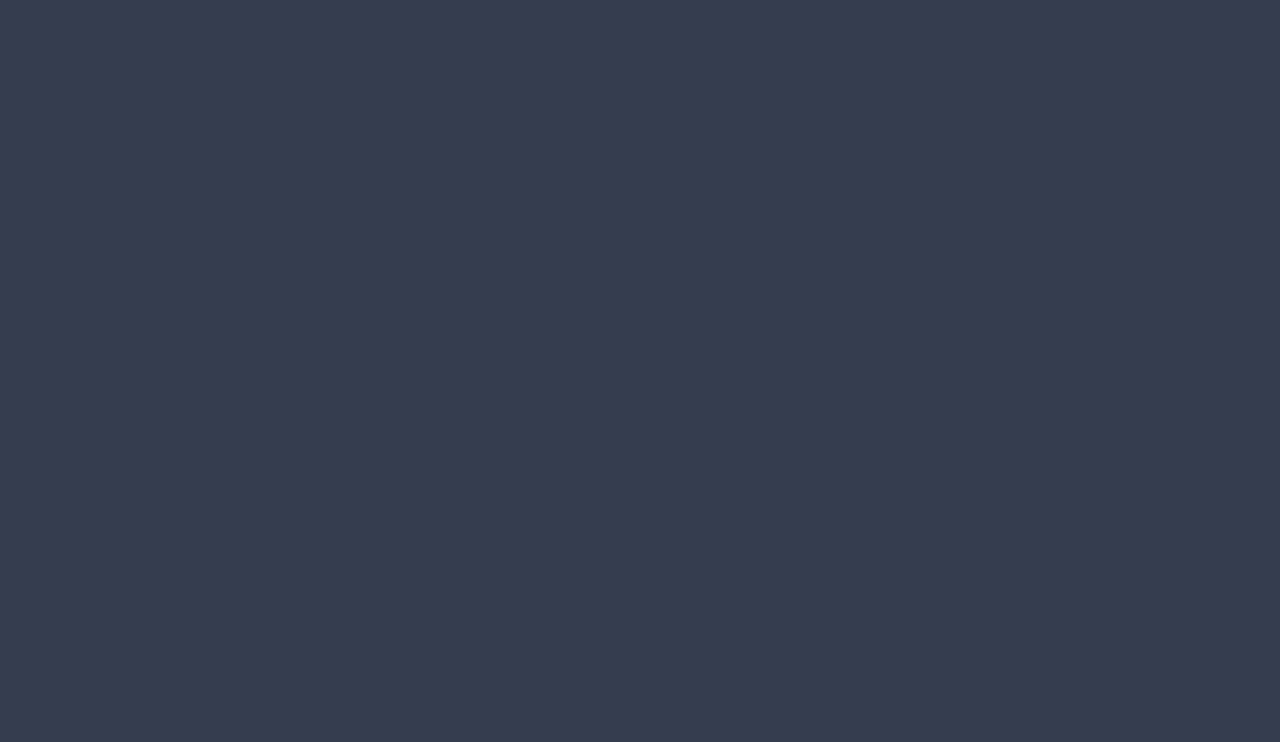
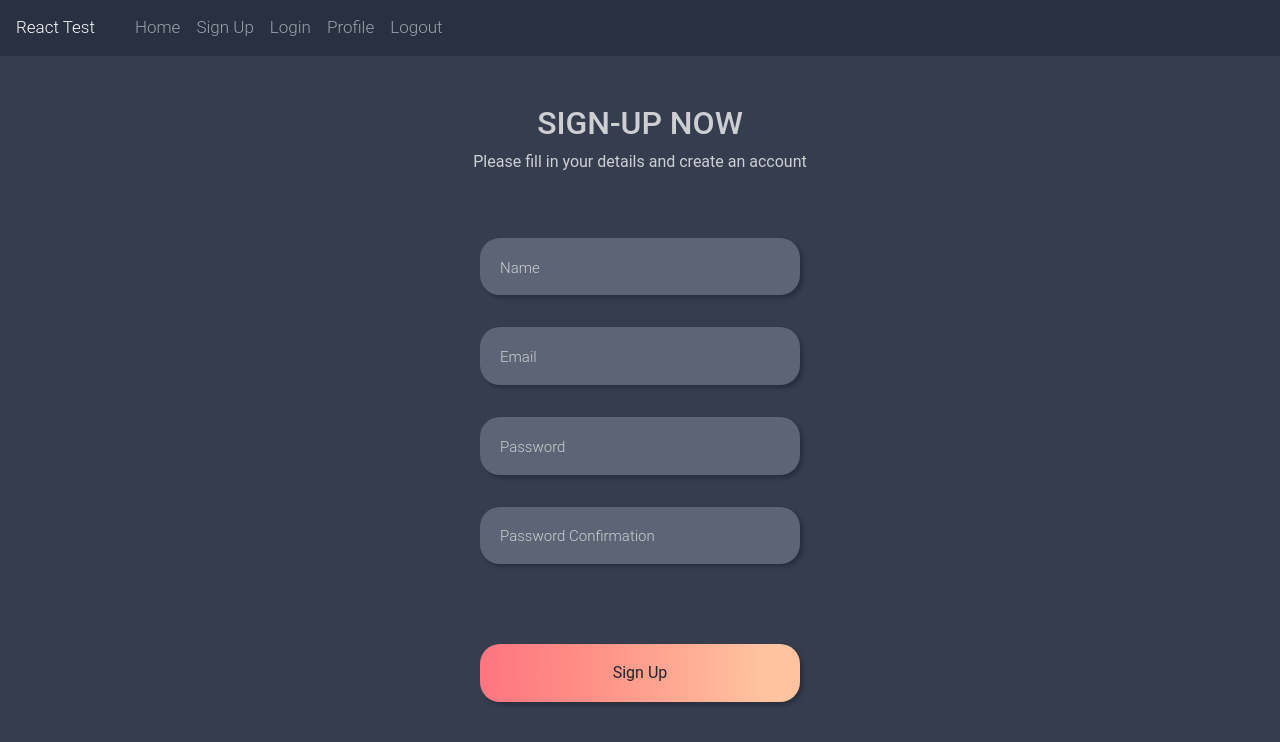
Before and after one commit to pernilla-hallgren/react-test, a React (Create React App) app: page /sign-up in a window 1280 px wide. Shown: the top 742 px of the page. Built offline with nearby package versions, Linux system fonts and the light colour scheme.

Commit message:
Add styling to sign-up form

```diff
--- a/src/App.js
+++ b/src/App.js
@@ -2,6 +2,7 @@ import React from 'react';
 import { BrowserRouter as Router, Route, Switch } from 'react-router-dom';
 
 import Home from './components/home';
+import Signup from './components/signup';
 
 
 const App= () => {
@@ -17,6 +18,12 @@ const App= () => {
               component={Home}
             />
 
+            <Route
+              path="/sign-up"
+              exact
+              component={Signup}
+            />
+
           </Switch>
         </main>
       </Router>
--- a/src/components/services/requests.js
+++ b/src/components/services/requests.js
@@ -13,12 +13,12 @@ export const GET = (url) => {
   );
 }
 
-// export const POST = async (url, data) => {
-//   return axios(`${API_URL}/${url}`, {
-//     method: 'POST',
-//     data
-//   });
-// }
+export const POST = async (url, data) => {
+  return axios(`${API_URL}/${url}`, {
+    method: 'POST',
+    data
+  });
+}
 
 // export const PATCH = async (url, data) => {
 //   return axios(`${API_URL}/${url}`, {
--- /dev/null
+++ b/src/components/signup/index.js
@@ -0,0 +1,104 @@
+import React, { useState } from 'react';
+import { POST } from '../services/requests';
+import { Link } from 'react-router-dom';
+import { Row, Col, Button } from 'react-bootstrap';
+import Menu from '../menu';
+
+const Signup = () => {
+
+  const btnStyle = {
+    borderRadius: '20px',
+    border: '0',
+  }
+
+  const [name, setName] = useState(""),
+        [email, setEmail] = useState(""),
+        [pwd, setPwd] = useState(''),
+        [pwdConf, setPwdConf] = useState(''),
+        [redirectVerify, setRedirectVerify] = useState(false),
+        [errorEmail, setErrorEmail] = useState(null),
+        [errorPwd, setErrorPwd] = useState(null);
+        // [successful, setSuccessful] = useState(false),
+        // [message, setMessage] = useState("");
+
+ const  getName = (e) => setName(e),
+        getEmail = (e) => setEmail(e),
+        getPwd = (e) => setPwd(e),
+        getPwdConf = (e) => setPwdConf(e);
+
+
+  const handleSubmit = (e) => {
+    e.preventDefault();
+
+    const data = {
+      name: name,
+      email: email,
+      password: pwd,
+      password_confirmation: pwdConf,
+    };
+
+    POST('sigup', data)
+      // .then(data => {
+
+      // }
+  }
+
+  return (
+    <>
+      <Menu />
+      <div className="container justify-content-center text-center">
+        <div className="mt-5 mb-5">
+          <h2>SIGN-UP NOW</h2>
+          <p>Please fill in your details and create an account</p>
+        </div>
+
+        <form onSubmit={handleSubmit} className="mb-5 mt-4">
+          <div className="form-group">
+            <input
+              name="name"
+              type="text"
+              className="input-field"
+              getState={getName}
+              placeholder="Name"
+              id="register-name"
+            />
+          </div>
+          <div className="form-group">
+            <input
+              name="email"
+              type="text"
+              className="input-field"
+              getState={getEmail}
+              placeholder="Email"
+              id="register-email"
+            />
+          </div>
+          <div className="form-group">
+            <input
+              name="password"
+              type="text"
+              className="input-field"
+              getState={getPwd}
+              placeholder="Password"
+            />
+
+          <div className="form-group">
+            <input
+              name="pwdConf"
+              type="text"
+              className="input-field"
+              getState={getPwdConf}
+              placeholder="Password Confirmation"
+            />
+          </div>
+            <div className="form-group m-5">
+                <button className="btn" style={btnStyle}>Sign Up</button>
+              </div>
+          </div>
+        </form>
+      </div>
+    </>
+  )
+}
+
+export default Signup;
--- a/src/index.css
+++ b/src/index.css
@@ -7,3 +7,41 @@
   background-color: #353D4F;
   color: #CECFD3;
 }
+
+/* BUTTON STYLES */
+.btn {
+  background: linear-gradient(89.51deg, #FF7580 0.81%, #FF9187 35.87%, #FFC3A0 89.37%);
+  box-shadow: 3px 3px 4px rgba(0, 0, 0, 0.25);
+  font-size: 17px;
+  width: 20rem;
+  height: 3.6rem;
+  margin: 1rem;
+  color: #CECFD3;
+}
+
+.btn:hover {
+  background: linear-gradient(89.51deg, #CD5F68 0.81%, #DF7F76 35.87%, #EAB393 89.37%);
+}
+
+/* INPUT FIELD STYLES */
+.input-field {
+  background: #5D6475;
+  box-shadow: 3px 3px 4px rgba(0, 0, 0, 0.25);
+  font-size: 17px;
+  width: 20rem;
+  height: 3.6rem;
+  margin: 1rem;
+  padding: 20px;
+  border-radius: 20px;
+  border: 0;
+}
+
+.input-field::placeholder {
+  color: #CECFD3;
+  font-size: 15px;
+  font-weight: 300;
+}
+
+.input-field:focus {
+  outline: none;
+}
```
